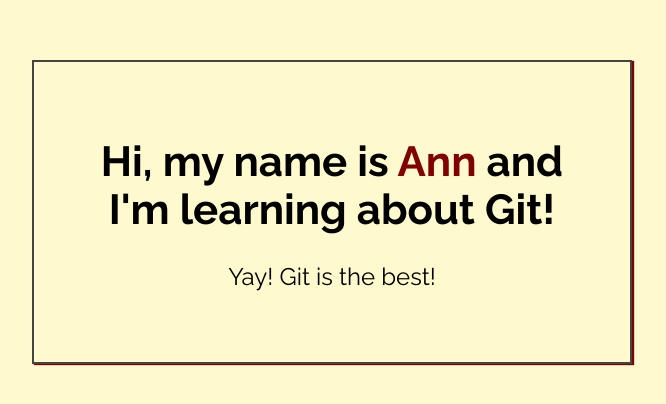
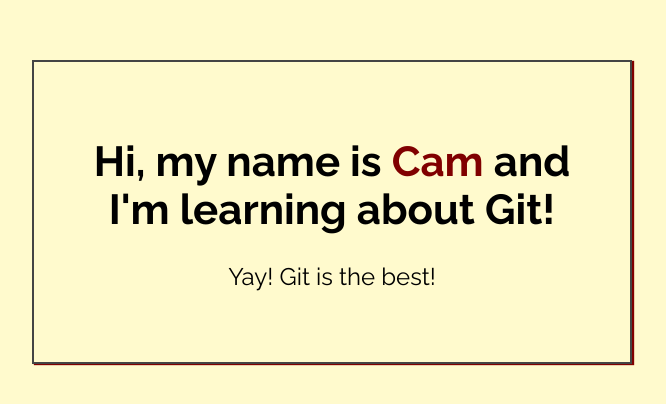
Before and after one commit to Camo-ono/Website-design-for-Seasons-Lawn-Care., a plain HTML site: page index.html in a window 1280 px wide. Shown: the part 188-592 px from the top of the page, without its empty margins (308-974 px from the left). Drawn offline with Linux system fonts and the light colour scheme.

Commit message:
Beautiful change made there bro

```diff
--- a/index.html
+++ b/index.html
@@ -14,7 +14,7 @@
 <body>
 
     <div class="greeting">
-        <h1>Hi, my name is <span class="highlight">Ann</span> and I'm learning about Git! </h1>
+        <h1>Hi, my name is <span class="highlight">Cam</span> and I'm learning about Git! </h1>
 
         <p>Yay! Git is the best!</p>
     </div>
```
